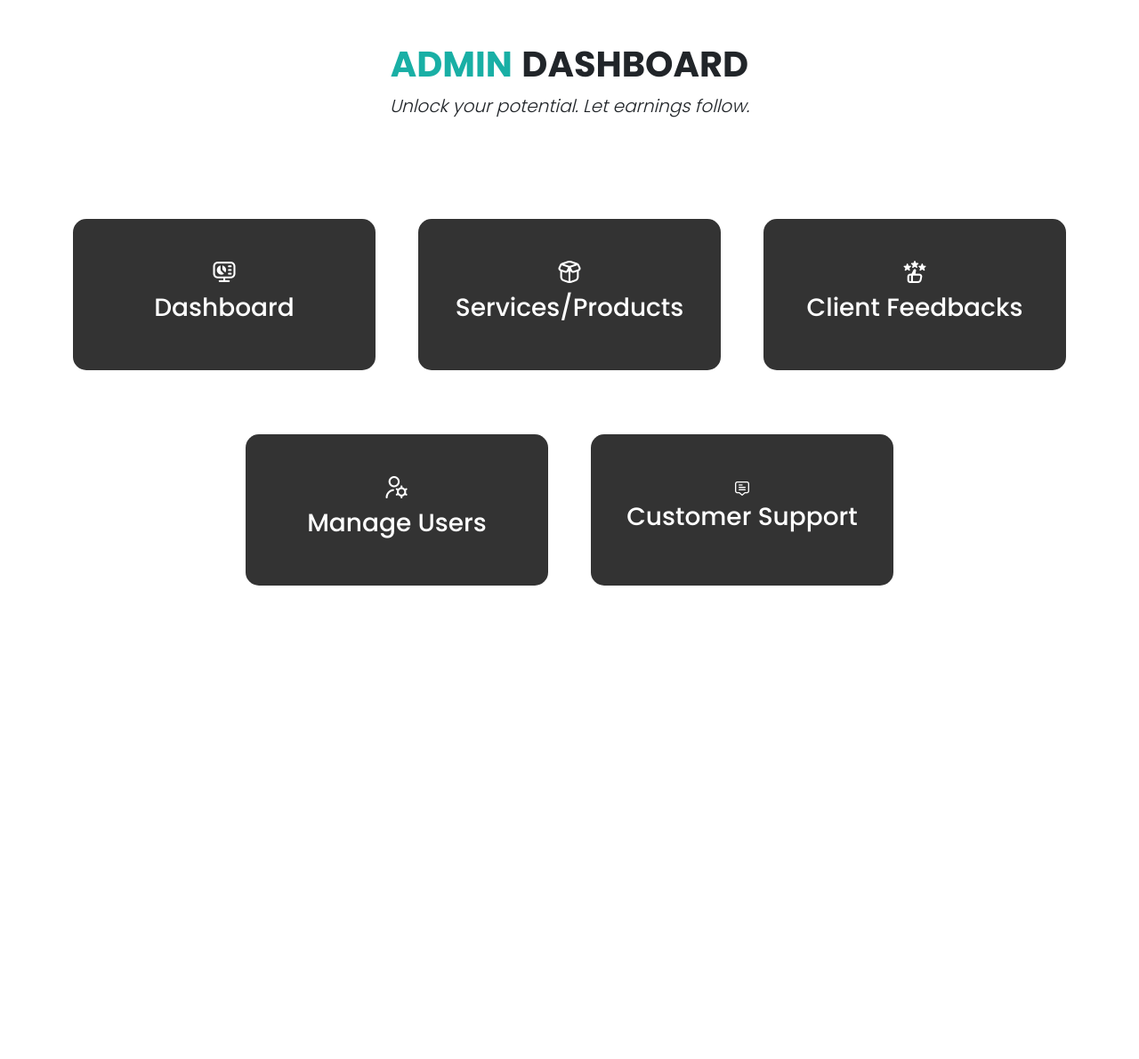
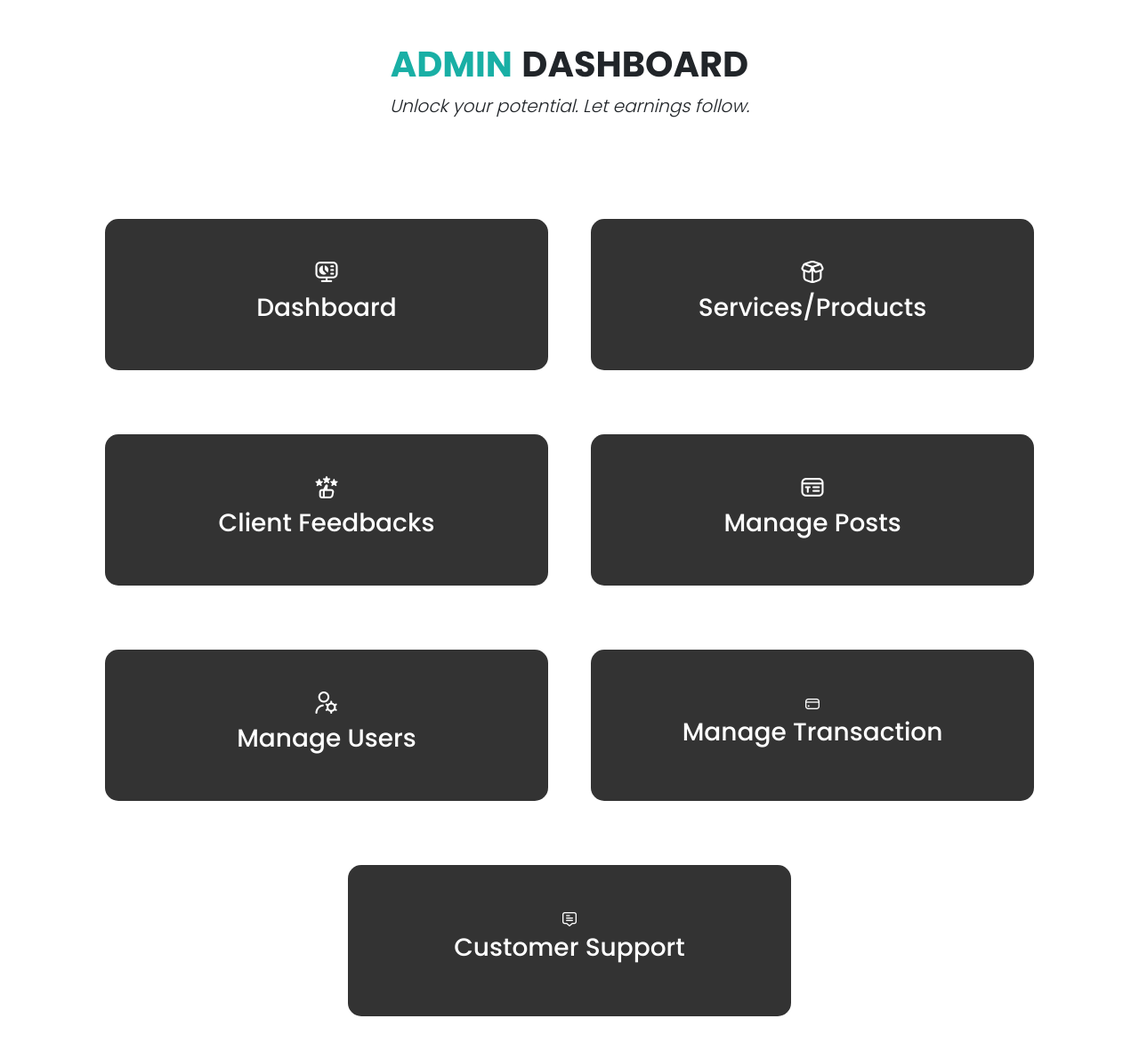
Before and after one commit to ServeITPH/ServeIT, a PHP site: page /admin/index.php in a window 1280 px wide. Shown: the part 72-1262 px from the top of the page at 89% size. Before the commit the page ends 730 px from the top, so only its background shows below. Run offline with PHP 8.4, Linux system fonts and the light colour scheme; the visitor is signed in with stand-in values (Sample User, id 1); data that the repository does not hold is empty; some libraries are stand-ins or nearby versions.

Commit message:
add managetransaction btn

```diff
--- a/admin/index.php
+++ b/admin/index.php
@@ -66,9 +66,9 @@ if ($userID == "" || $role == "") {
         </div>
     </div>
 
-    <div class="container py-5">
+    <div class="container py-5 px-5">
         <div class="row g-5 justify-content-center">
-            <div class="col-12 col-md-6 col-lg-4">
+            <div class="col-12 col-md-6">
                 <a href="dashboard.php">
                     <div class="card-custom">
                         <i class="fi fi-dashboard fi-rr-dashboard-monitor"></i>
@@ -76,7 +76,7 @@ if ($userID == "" || $role == "") {
                     </div>
                 </a>
             </div>
-            <div class="col-12 col-md-6 col-lg-4">
+            <div class="col-12 col-md-6">
                 <a href="addProducts.php">
                     <div class="card-custom">
                         <i class="fi fi-dashboard fi-rr-box-open"></i>
@@ -84,7 +84,9 @@ if ($userID == "" || $role == "") {
                     </div>
                 </a>
             </div>
-            <div class="col-12 col-md-6 col-lg-4">
+        </div>
+        <div class="row g-5 justify-content-center mt-4">
+            <div class="col-12 col-md-6">
                 <a href="feedback.php">
                     <div class="card-custom">
                         <i class="fi fi-dashboard fi-rr-feedback-review"></i>
@@ -92,17 +94,17 @@ if ($userID == "" || $role == "") {
                     </div>
                 </a>
             </div>
-        </div>
-        <div class="row g-5 justify-content-center mt-4">
-            <!-- <div class="col-12 col-md-6 col-lg-4">
+            <div class="col-12 col-md-6">
                 <a href="managePosts.php">
                     <div class="card-custom">
                         <i class="fi fi-dashboard fi-rr-blog-text"></i>
                         <h3>Manage Posts</h3>
                     </div>
                 </a>
-            </div> -->
-            <div class="col-12 col-md-6 col-lg-4">
+            </div>
+        </div>
+        <div class="row g-5 justify-content-center mt-4">
+            <div class="col-12 col-md-6">
                 <a href="manageUsers.php">
                     <div class="card-custom">
                         <i class="fi fi-dashboard fi-rr-user-gear"></i>
@@ -110,8 +112,19 @@ if ($userID == "" || $role == "") {
                     </div>
                 </a>
             </div>
-            <div class="col-12 col-md-6 col-lg-4">
-                <a href="customerChat.php">
+            <div class="col-12 col-md-6">
+                <a href="manageTransaction.php">
+                    <div class="card-custom">
+                        <i class="fi fi-rr-credit-card"></i> <!-- Changed icon -->
+                        <h3>Manage Transaction</h3>
+                    </div>
+                </a>
+            </div>
+
+        </div>
+        <div class="row g-5 justify-content-center mt-4">
+        <div class="col-12 col-md-6">
+        <a href="customerChat.php">
                     <div class="card-custom">
                         <i class="fi fi-rr-comment-alt"></i>
                         <h3>Customer Support</h3>
@@ -120,6 +133,7 @@ if ($userID == "" || $role == "") {
             </div>
         </div>
     </div>
+
     <script src="https://cdn.jsdelivr.net/npm/bootstrap@5.3.3/dist/js/bootstrap.bundle.min.js"></script>
 
 </body>
```
Also changed, not shown: sharedAssets/navRegister.html (added, +61 -0 lines).
